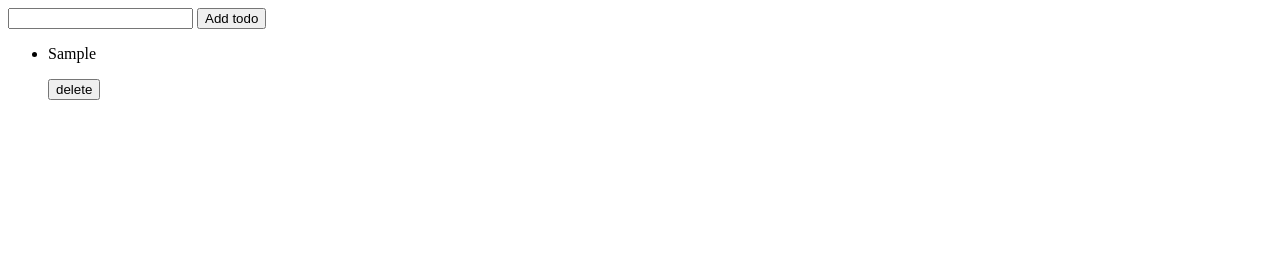
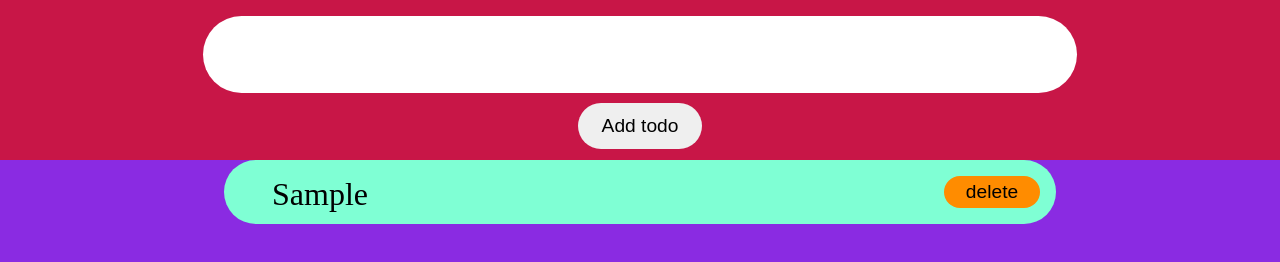
Before and after one commit to Ritikkhokar/javaScript, a website: page DOM/TODOApp/todo.html in a window 1280 px wide. Both pictures are taken after typing "Sample" into the empty fields and a click on the button "Add todo". Drawn offline with Linux system fonts and the light colour scheme.

Commit message:
todo with css

```diff
--- /dev/null
+++ b/DOM/TODOApp/style.css
@@ -0,0 +1,68 @@
+*{
+    margin: 0px;
+    padding: 0px;
+    box-sizing: border-box;
+}
+.input-container{
+
+    height: 20vh;
+    background-color: #c81647;
+    display: block;
+    padding: 1rem;
+}
+.todo-input
+{
+    display: block;
+    margin: auto;
+    height: 60%;
+    width: 70%;
+    text-align: center;
+    font-size: 2rem;
+    outline: none;
+    border: none;
+    border-radius: 50px;
+}
+.add-todo{
+    display: block;
+    margin: auto;
+    margin-top: 10px;
+    height: 36%;
+    width: 10%;
+    font-size: larger;
+    border: none;
+    outline: none;
+    border-radius: 50px;
+}
+.todo-container{
+    height: 80vh;
+    background-color: blueviolet;
+
+}
+.todo-item{
+    background-color: aquamarine;
+    display: block;
+    margin: auto;
+    height: 4rem;
+    width: 52rem;
+    border: none;
+    outline: none;
+    margin-bottom: 15px;
+    padding: 1rem;
+    border-radius: 50px
+}
+.todo{
+    display: inline;
+    text-align: center;
+    margin-left: 2rem;
+    font-size: xx-large;
+}
+.delete-task{display: block;
+    float: right;
+    height: 2rem;
+    width: 6rem;
+    font-size: larger;
+    border: none;
+    outline: none;
+    border-radius: 50px;
+    background-color: darkorange;
+}}
--- a/DOM/TODOApp/todo.html
+++ b/DOM/TODOApp/todo.html
@@ -4,10 +4,11 @@
     <meta charset="UTF-8">
     <meta http-equiv="X-UA-Compatible" content="IE=edge">
     <meta name="viewport" content="width=device-width, initial-scale=1.0">
-    <title>Document</title>
+    <title>Todo app</title>
+    <link rel="stylesheet" href="./style.css">
 </head>
 <body>
-    <div class="intput-container">
+    <div class="input-container">
         <input type="text" class="todo-input">
         <button type = "button" class="add-todo">Add todo</button>
     </div>
```
